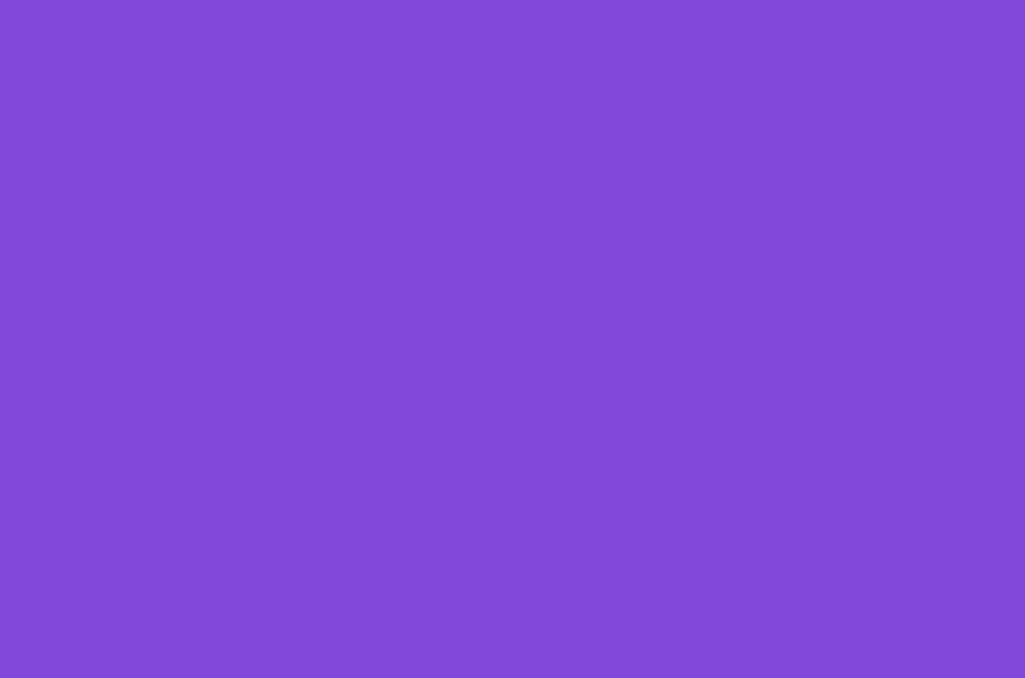
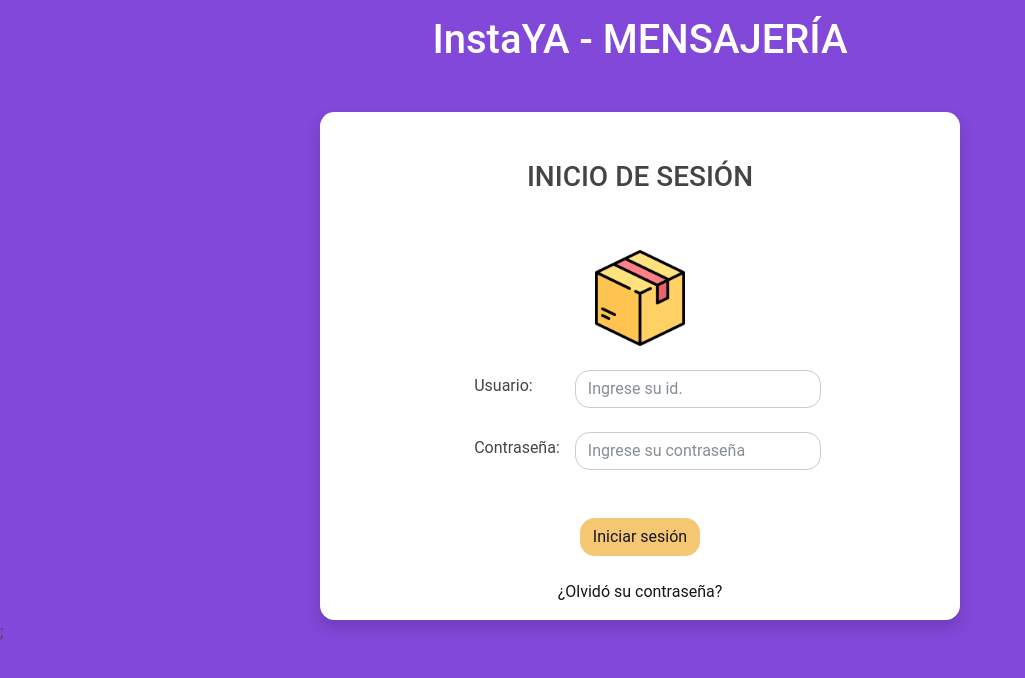
Before and after one commit to jesilva28/proyecto_InstaYa, a React (Create React App) app in the folder proyecto_instaya/: page / in a window 1280 px wide. Shown: the top 678 px of the page, without its empty margins (0-1025 px from the left). Built offline with nearby package versions, Linux system fonts and the light colour scheme.

Commit message:
update app.js

```diff
--- a/proyecto_instaya/src/App.js
+++ b/proyecto_instaya/src/App.js
@@ -8,7 +8,7 @@ import {UpdateOrder} from './components/UpdateOrder';
 function App() {
   return (
     <div className="App">
-
+      <Login/>;
     </div>
   );
 }
--- a/proyecto_instaya/src/components/Login.jsx
+++ b/proyecto_instaya/src/components/Login.jsx
@@ -1,6 +1,11 @@
+import { useEffect } from 'react'
 import box from '../static/box.png'
 
 export function Login() {
+
+    // useEffect(() => {
+    //     document.title = "Inicio de sesión";
+    // }, []);
     return (
         <div className="d-flex flex-column align-items-center">
             <h1 className="text-center mt-3 mb-5" style={{color: "white"}}>InstaYA - MENSAJERÍA</h1>
```
